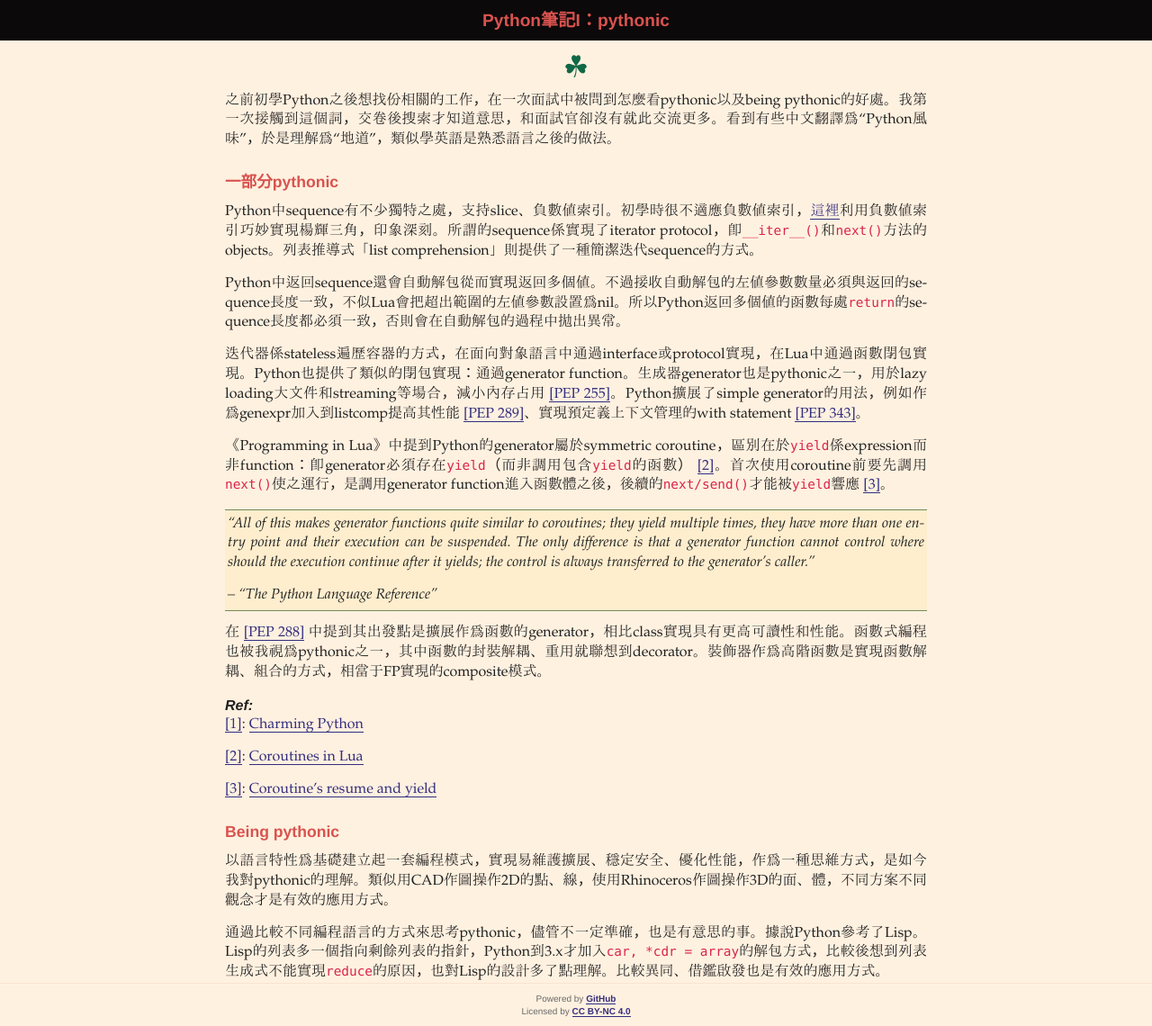
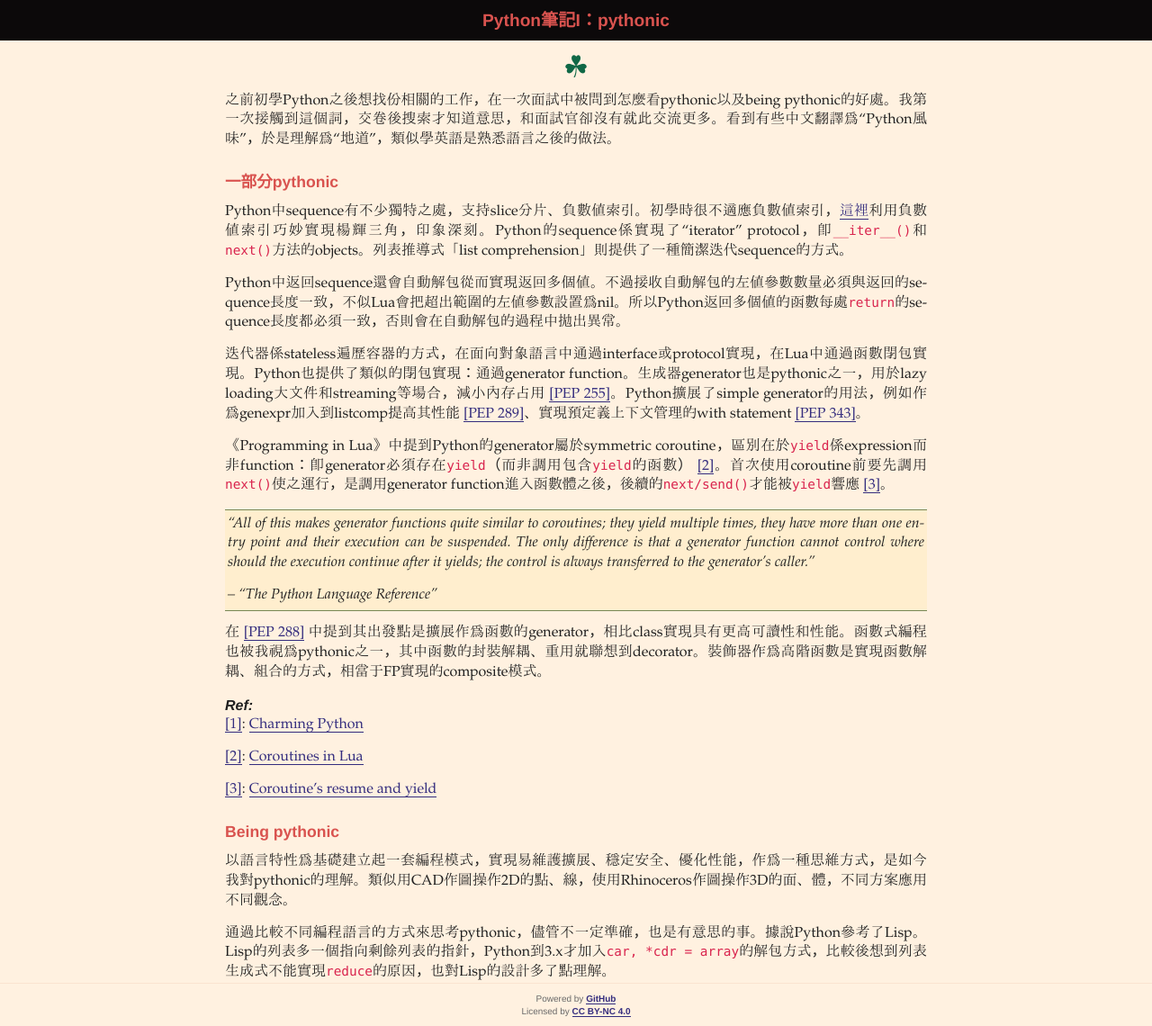
Before and after one commit to fteiwtdt/fteiwtdt.github.io, a Jekyll site: the page built from _posts/2018-04-05-python-note-i.md, in a window 1280 px wide. Shown: the whole page at 90% size. Built offline with Jekyll 4.4.1, drawn with Linux system fonts in a browser that asks for light colours.

Commit message:
Update a post

````diff
--- a/_posts/2018-04-05-python-note-i.md
+++ b/_posts/2018-04-05-python-note-i.md
@@ -9,7 +9,7 @@ date: 2018-04-05
 ### 一部分pythonic
 {: .subtitle}
 
-Python中sequence有不少獨特之處，支持slice、負數值索引。初學時很不適應負數值索引，[這裡](https://www.liaoxuefeng.com/discuss/001409195742008d822b26cf3de46aea14f2b7378a1ba91000/001511101277134dbbdd0730c2c43b4af64a879be35fd3d000)利用負數值索引巧妙實現楊輝三角，印象深刻。所謂的sequence係實現了iterator protocol，即```__iter__()```和```next()```方法的objects。列表推導式「list comprehension」則提供了一種簡潔迭代sequence的方式。
+Python中sequence有不少獨特之處，支持slice分片、負數值索引。初學時很不適應負數值索引，[這裡](https://www.liaoxuefeng.com/discuss/001409195742008d822b26cf3de46aea14f2b7378a1ba91000/001511101277134dbbdd0730c2c43b4af64a879be35fd3d000)利用負數值索引巧妙實現楊輝三角，印象深刻。Python的sequence係實現了“iterator” protocol，即```__iter__()```和```next()```方法的objects。列表推導式「list comprehension」則提供了一種簡潔迭代sequence的方式。
 
 Python中返回sequence還會自動解包從而實現返回多個值。不過接收自動解包的左值參數數量必須與返回的sequence長度一致，不似Lua會把超出範圍的左值參數設置為nil。所以Python返回多個值的函數每處```return```的sequence長度都必須一致，否則會在自動解包的過程中拋出異常。
 
@@ -33,6 +33,6 @@ Python中返回sequence還會自動解包從而實現返回多個值。不過接
 ### Being pythonic
 {: .subtitle}
 
-以語言特性為基礎建立起一套編程模式，實現易維護擴展、穩定安全、優化性能，作為一種思維方式，是如今我對pythonic的理解。類似用CAD作圖操作2D的點、線，使用Rhinoceros作圖操作3D的面、體，不同方案不同觀念才是有效的應用方式。
+以語言特性為基礎建立起一套編程模式，實現易維護擴展、穩定安全、優化性能，作為一種思維方式，是如今我對pythonic的理解。類似用CAD作圖操作2D的點、線，使用Rhinoceros作圖操作3D的面、體，不同方案應用不同觀念。
 
-通過比較不同編程語言的方式來思考pythonic，儘管不一定準確，也是有意思的事。據說Python參考了Lisp。Lisp的列表多一個指向剩餘列表的指針，Python到3.x才加入```car, *cdr = array```的解包方式，比較後想到列表生成式不能實現```reduce```的原因，也對Lisp的設計多了點理解。比較異同、借鑑啟發也是有效的應用方式。
+通過比較不同編程語言的方式來思考pythonic，儘管不一定準確，也是有意思的事。據說Python參考了Lisp。Lisp的列表多一個指向剩餘列表的指針，Python到3.x才加入```car, *cdr = array```的解包方式，比較後想到列表生成式不能實現```reduce```的原因，也對Lisp的設計多了點理解。
````
